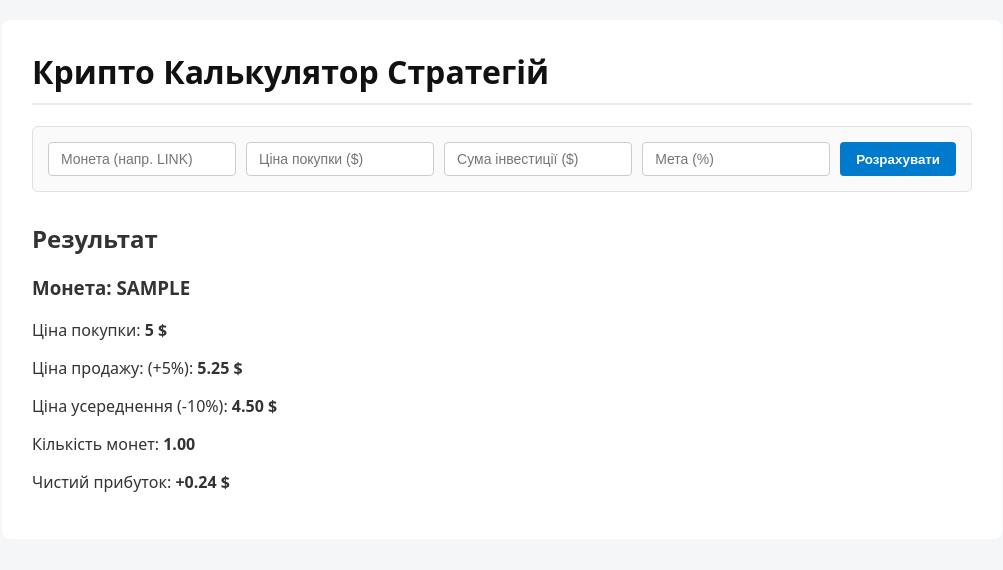
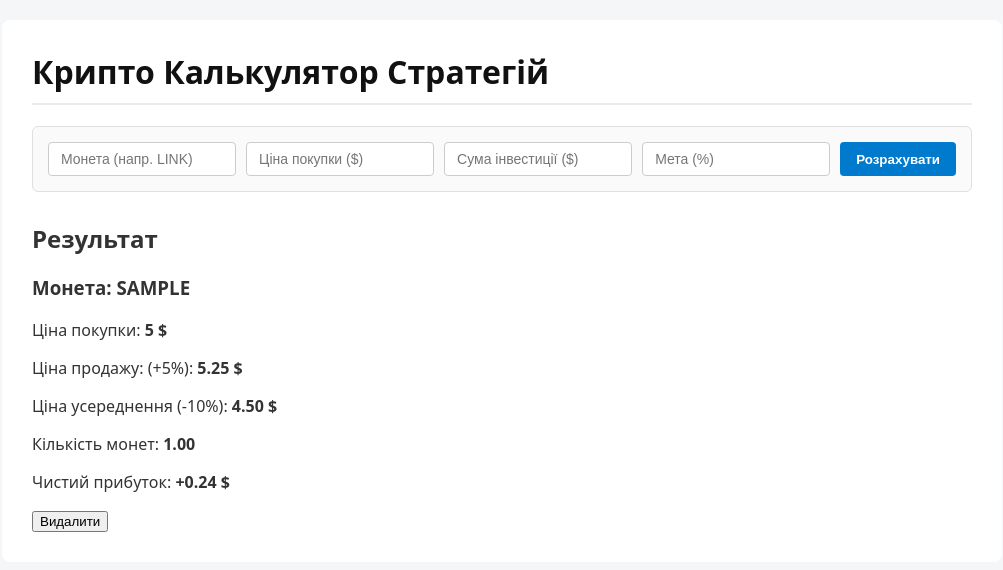
Before and after one commit to artemkorolov/trade-calc, a React (Vite) app: page / in a window 1280 px wide. Both pictures are taken after typing "Sample", "5", "5", "5" into the empty fields and a click on the button "Розрахувати". Shown: the top 570 px of the page, without its empty margins (138-1141 px from the left). Built offline with nearby package versions, Linux system fonts and the light colour scheme; no server answers.

Commit message:
feat: add delete button and handleDeleteStrategy logic

```diff
--- a/src/App.tsx
+++ b/src/App.tsx
@@ -23,6 +23,25 @@ function App() {
 
     fetchStrategies();
   }, []);
+
+  const handleDeleteStrategy = async (id: number | string) => {
+    if (!window.confirm('Ви впевнені, що хочете видалити цю стратегію?')) return;
+
+    try {
+      const response = await fetch(`http://localhost:5000/api/strategies/${id}`, {
+        method: 'DELETE',
+      });
+
+      if (!response.ok) {
+        throw new Error('Не вдалося видалити стратегію');
+      }
+
+      setStrategies((prev) => prev.filter((strat) => strat.id !== id));
+    } catch (error) {
+      console.error('Помилка при видаленні:', error);
+      alert('Не вдалося видалити стратегію. Можливо, бекенд недоступний.');
+    }
+  };
 
   const handleAddStrategy = async (coin: string, buyPrice: number, investSum: number, target: number) => {
     try {
@@ -74,6 +93,12 @@ function App() {
                 <p>Ціна усереднення (-10%): <strong>{strat.averagingPrice.toFixed(2)} $</strong></p>
                 <p>Кількість монет: <strong>{strat.coinAmount.toFixed(2)}</strong></p>
                 <p>Чистий прибуток: <strong>+{strat.netProfit.toFixed(2)} $</strong></p>
+
+                <button
+                  onClick={() => strat.id && handleDeleteStrategy(strat.id)}
+                >
+                  Видалити
+                </button>
               </div>
             ))}
           </div>
```
